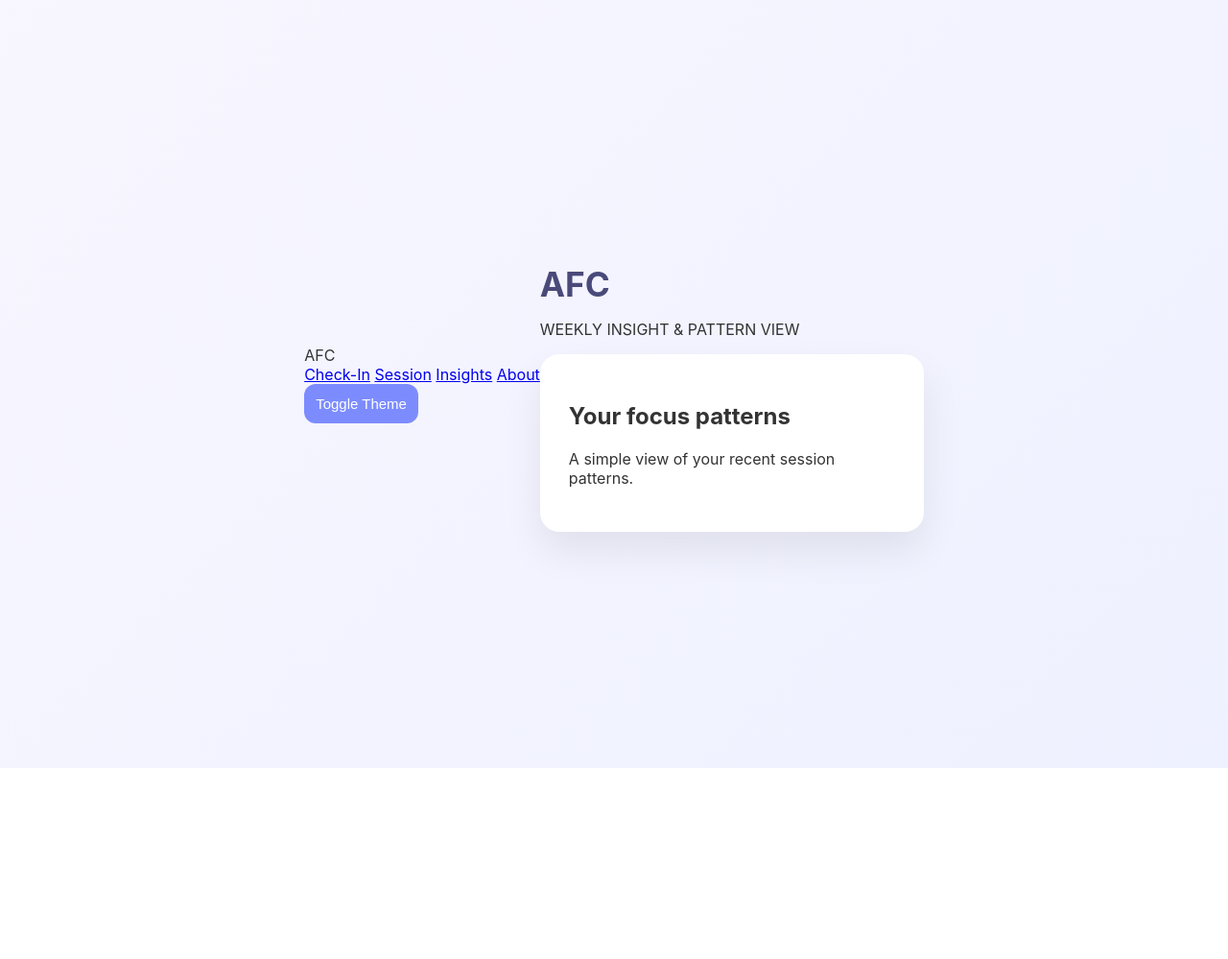
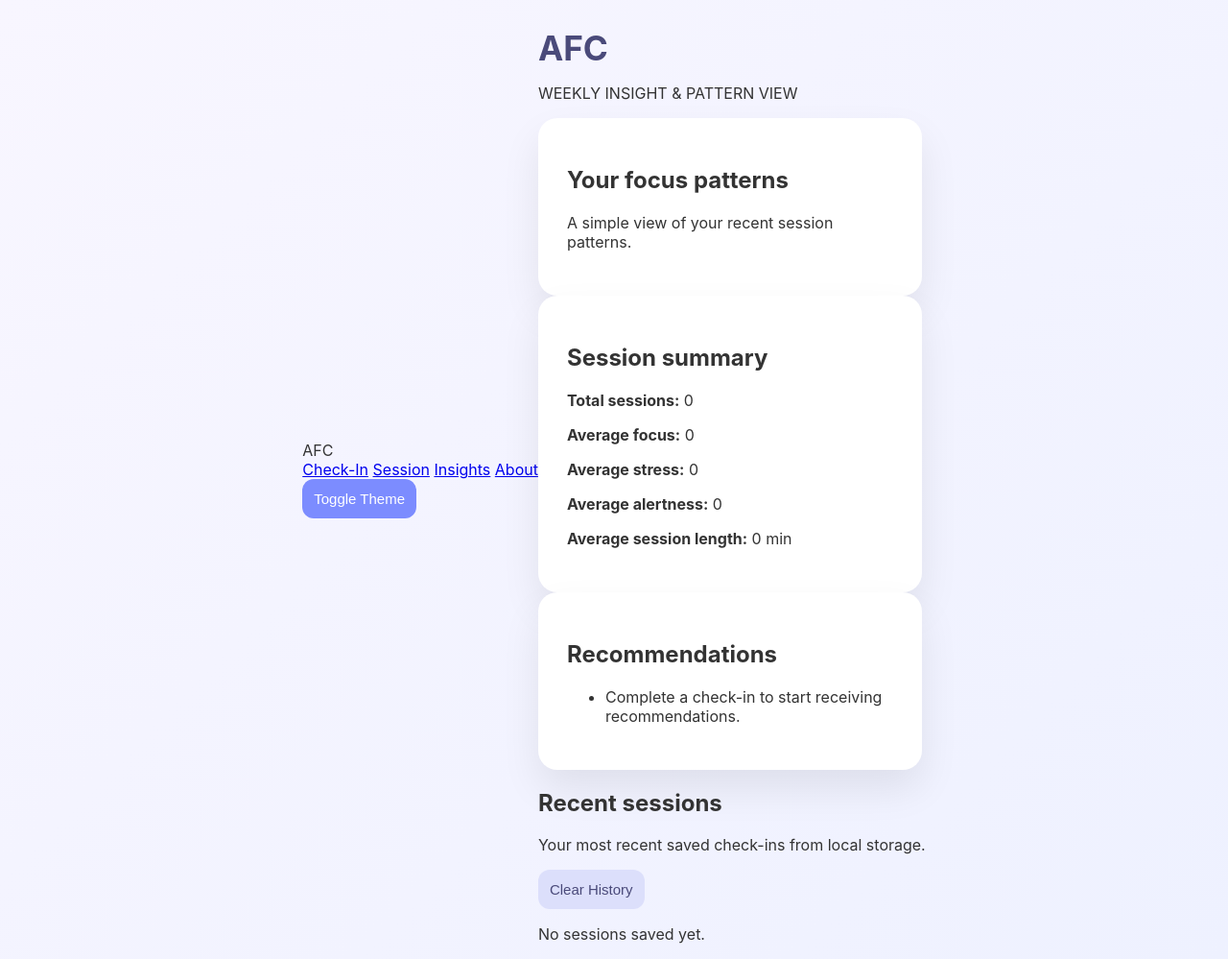
Before and after one commit to aleshasulahry-hub/adaptive-focus-companion, a plain HTML site: page insights.html in a window 1280 px wide. Shown: the whole page at 96% size. Before the commit the page ends 800 px from the top, so only its background shows below. Drawn offline with Linux system fonts and the light colour scheme.

Commit message:
Add session summary and recommendations sections to insights page

```diff
--- a/insights.html
+++ b/insights.html
@@ -36,3 +36,42 @@
           </div>
           <p class="small-text">A simple view of your recent session patterns.</p>
         </div>
+
+<div class="card">
+          <h2>Session summary</h2>
+          <div class="stats-list">
+            <p><strong>Total sessions:</strong> <span id="totalSessions">0</span></p>
+            <p><strong>Average focus:</strong> <span id="avgFocus">0</span></p>
+            <p><strong>Average stress:</strong> <span id="avgStress">0</span></p>
+            <p><strong>Average alertness:</strong> <span id="avgAlertness">0</span></p>
+            <p><strong>Average session length:</strong> <span id="avgMinutes">0 min</span></p>
+          </div>
+        </div>
+
+        <div class="card">
+          <h2>Recommendations</h2>
+          <ul id="insightRecommendations" class="simple-list">
+            <li>Complete a check-in to start receiving recommendations.</li>
+          </ul>
+        </div>
+      </div>
+
+      <div class="wide-card">
+        <div class="toggle-row">
+          <div>
+            <h2>Recent sessions</h2>
+            <p class="small-text">Your most recent saved check-ins from local storage.</p>
+          </div>
+          <button id="clearHistoryBtn" class="secondary-btn">Clear History</button>
+        </div>
+
+        <div id="historyList" class="history-list">
+          <p class="small-text">No sessions saved yet.</p>
+        </div>
+      </div>
+    </section>
+  </main>
+
+  <script src="script.js"></script>
+</body>
+</html>
```
